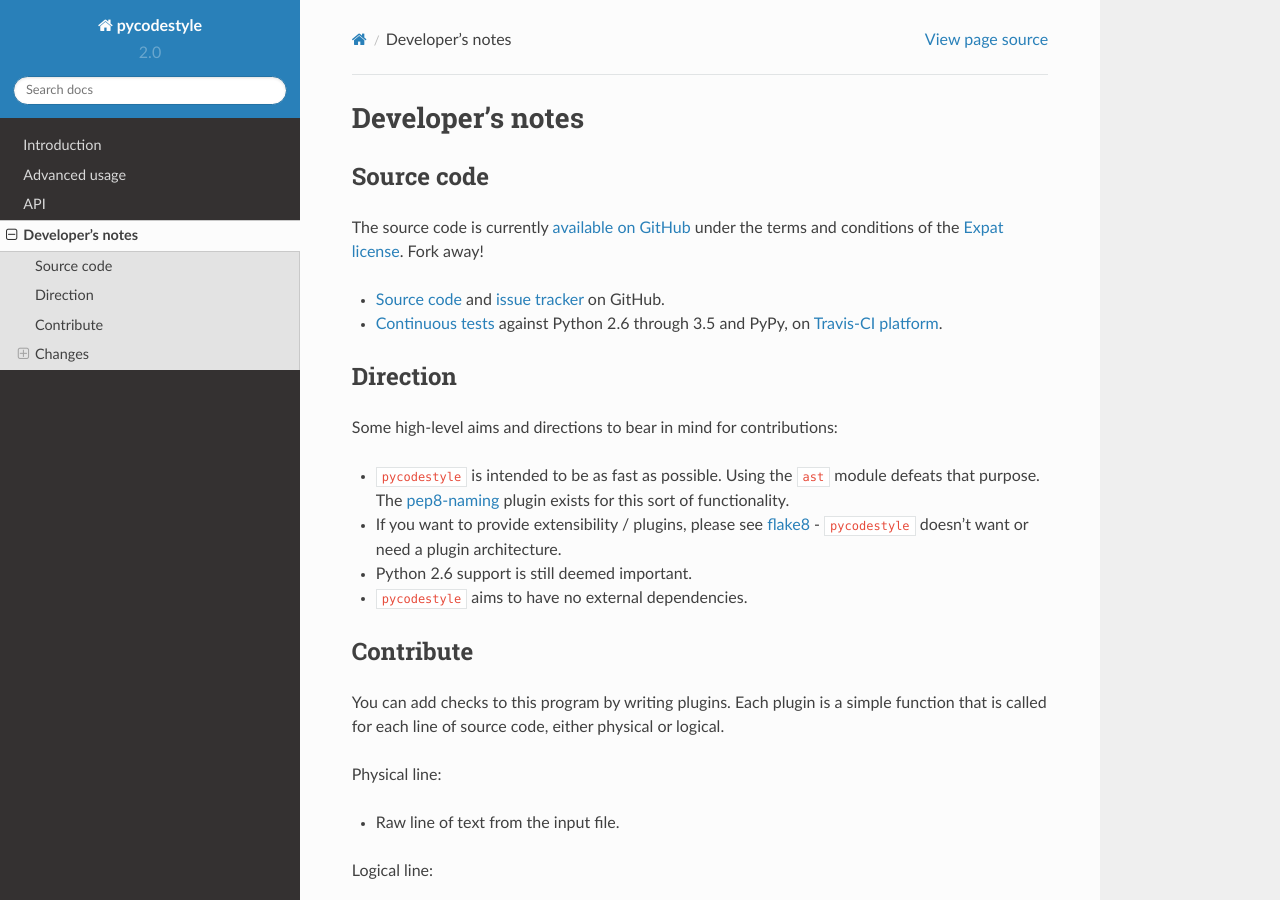
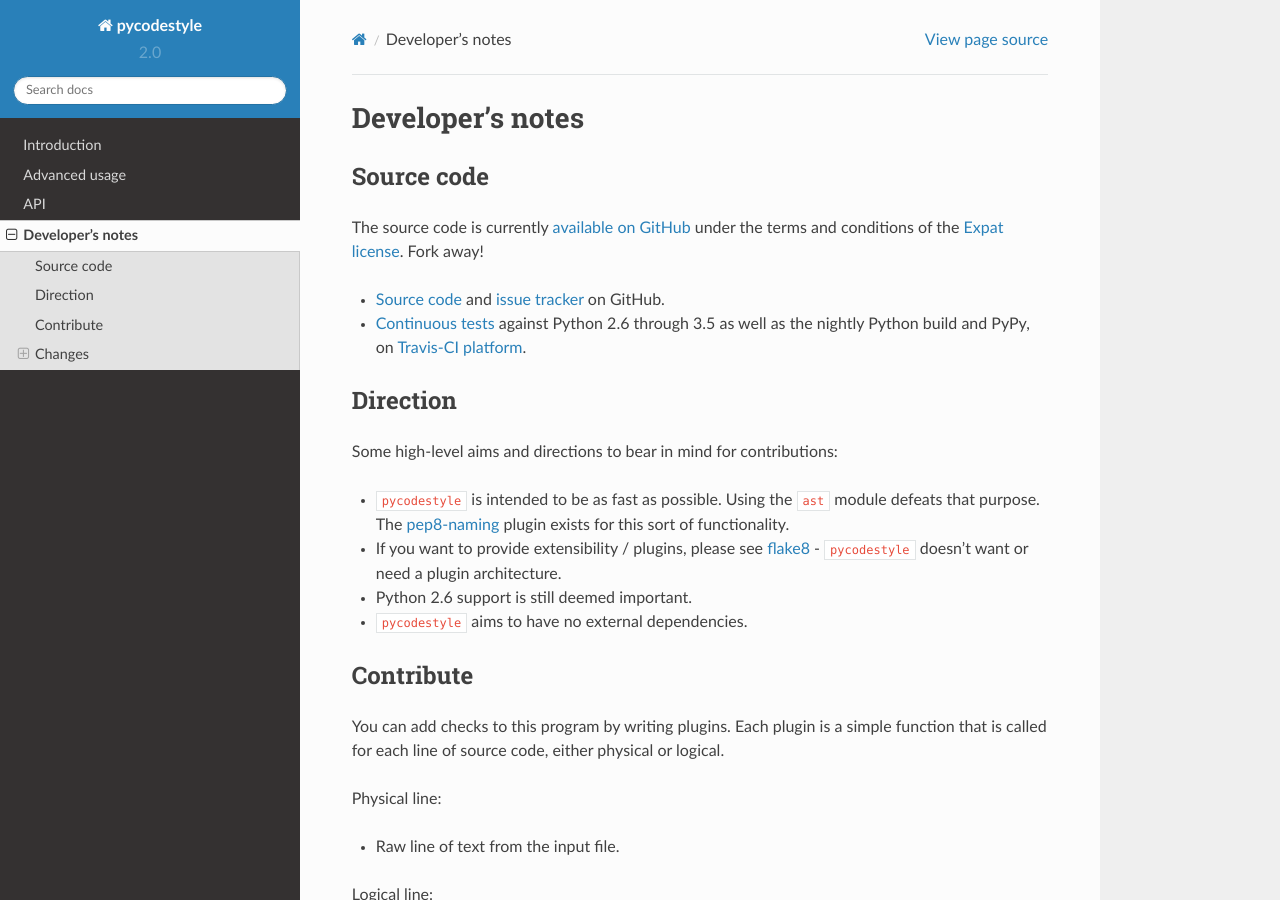
Before and after one commit to PyCQA/pycodestyle, a Sphinx documentation site: the page built from docs/developer.rst, in a window 1280 px wide and 900 px high. Built offline with Sphinx 7.4.7 and the Read the Docs theme 2.0.0, drawn with Linux system fonts in a browser that asks for light colours.

Commit message:
Updated docs related to tested Python versions

```diff
--- a/docs/developer.rst
+++ b/docs/developer.rst
@@ -14,8 +14,8 @@ conditions of the :ref:`Expat license <license>`.  Fork away!
 * `Source code <https://github.com/pycqa/pycodestyle>`_ and
   `issue tracker <https://github.com/pycqa/pycodestyle/issues>`_ on GitHub.
 * `Continuous tests <http://travis-ci.org/pycqa/pycodestyle>`_ against Python
-  2.6 through 3.5 and PyPy, on `Travis-CI platform
-  <http://about.travis-ci.org/>`_.
+  2.6 through 3.5 as well as the nightly Python build and PyPy, on `Travis-CI
+  platform <http://about.travis-ci.org/>`_.
 
 .. _available on GitHub: https://github.com/pycqa/pycodestyle
 
```
